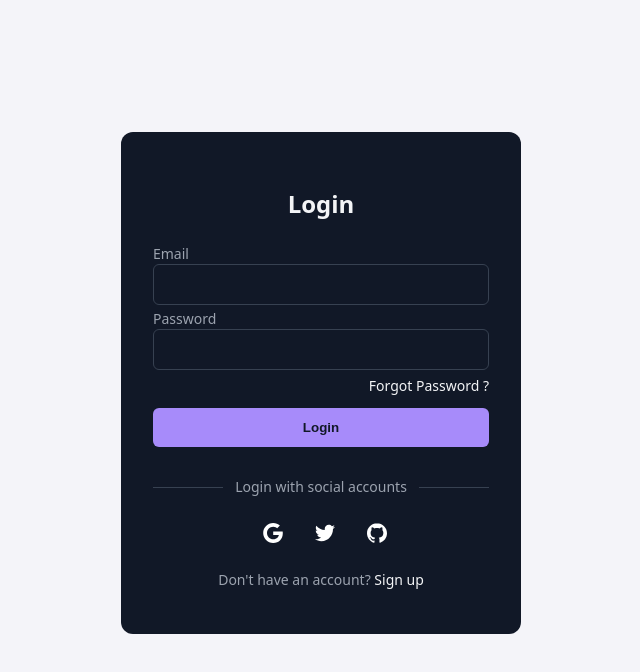
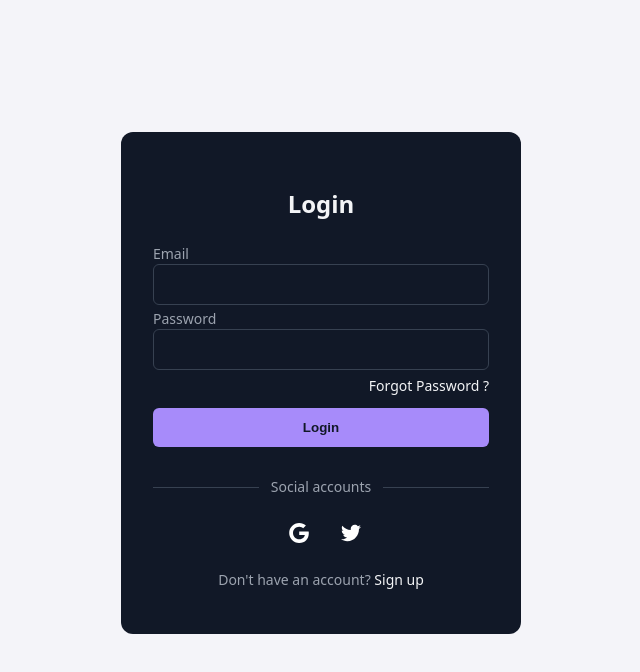
Before and after one commit to theashutoshn/supabase-auth, a website: page login.html in a window 1280 px wide. Shown: the whole page, without its empty margins (319-959 px from the left). Drawn offline with nearby package versions, Linux system fonts and the light colour scheme.

Commit message:
github removed

```diff
--- a/index.html
+++ b/login.html
@@ -59,7 +59,7 @@
 
         <div class="social-message">
             <div class="line"></div>
-            <p class="message">Login with social accounts</p>
+            <p class="message">Social accounts</p>
             <div class="line"></div>
         </div>
         <div class="social-icons">
@@ -74,13 +74,6 @@
                 <svg xmlns="http://www.w3.org/2000/svg" viewBox="0 0 32 32" class="w-5 h-5 fill-current">
                     <path
                         d="M31.937 6.093c-1.177 0.516-2.437 0.871-3.765 1.032 1.355-0.813 2.391-2.099 2.885-3.631-1.271 0.74-2.677 1.276-4.172 1.579-1.192-1.276-2.896-2.079-4.787-2.079-3.625 0-6.563 2.937-6.563 6.557 0 0.521 0.063 1.021 0.172 1.495-5.453-0.255-10.287-2.875-13.52-6.833-0.568 0.964-0.891 2.084-0.891 3.303 0 2.281 1.161 4.281 2.916 5.457-1.073-0.031-2.083-0.328-2.968-0.817v0.079c0 3.181 2.26 5.833 5.26 6.437-0.547 0.145-1.131 0.229-1.724 0.229-0.421 0-0.823-0.041-1.224-0.115 0.844 2.604 3.26 4.5 6.14 4.557-2.239 1.755-5.077 2.801-8.135 2.801-0.521 0-1.041-0.025-1.563-0.088 2.917 1.86 6.36 2.948 10.079 2.948 12.067 0 18.661-9.995 18.661-18.651 0-0.276 0-0.557-0.021-0.839 1.287-0.917 2.401-2.079 3.281-3.396z">
-                    </path>
-                </svg>
-            </button>
-            <button aria-label="Log in with GitHub" class="icon">
-                <svg xmlns="http://www.w3.org/2000/svg" viewBox="0 0 32 32" class="w-5 h-5 fill-current">
-                    <path
-                        d="M16 0.396c-8.839 0-16 7.167-16 16 0 7.073 4.584 13.068 10.937 15.183 0.803 0.151 1.093-0.344 1.093-0.772 0-0.38-0.009-1.385-0.015-2.719-4.453 0.964-5.391-2.151-5.391-2.151-0.729-1.844-1.781-2.339-1.781-2.339-1.448-0.989 0.115-0.968 0.115-0.968 1.604 0.109 2.448 1.645 2.448 1.645 1.427 2.448 3.744 1.74 4.661 1.328 0.14-1.031 0.557-1.74 1.011-2.135-3.552-0.401-7.287-1.776-7.287-7.907 0-1.751 0.62-3.177 1.645-4.297-0.177-0.401-0.719-2.031 0.141-4.235 0 0 1.339-0.427 4.4 1.641 1.281-0.355 2.641-0.532 4-0.541 1.36 0.009 2.719 0.187 4 0.541 3.043-2.068 4.381-1.641 4.381-1.641 0.859 2.204 0.317 3.833 0.161 4.235 1.015 1.12 1.635 2.547 1.635 4.297 0 6.145-3.74 7.5-7.296 7.891 0.556 0.479 1.077 1.464 1.077 2.959 0 2.14-0.020 3.864-0.020 4.385 0 0.416 0.28 0.916 1.104 0.755 6.4-2.093 10.979-8.093 10.979-15.156 0-8.833-7.161-16-16-16z">
                     </path>
                 </svg>
             </button>
@@ -99,7 +92,7 @@
 
 
 
-    <script src="script.js"></script>
+    <script src="login.js"></script>
 </body>
 
 </html>
--- a/style.css
+++ b/style.css
@@ -120,7 +120,6 @@ textarea {
     text-align: left;
 }
 
-
 .social-message {
     display: flex;
     align-items: center;
```
Also changed, not shown: package.json (+9 -1 lines), login.js (renamed from script.js).
